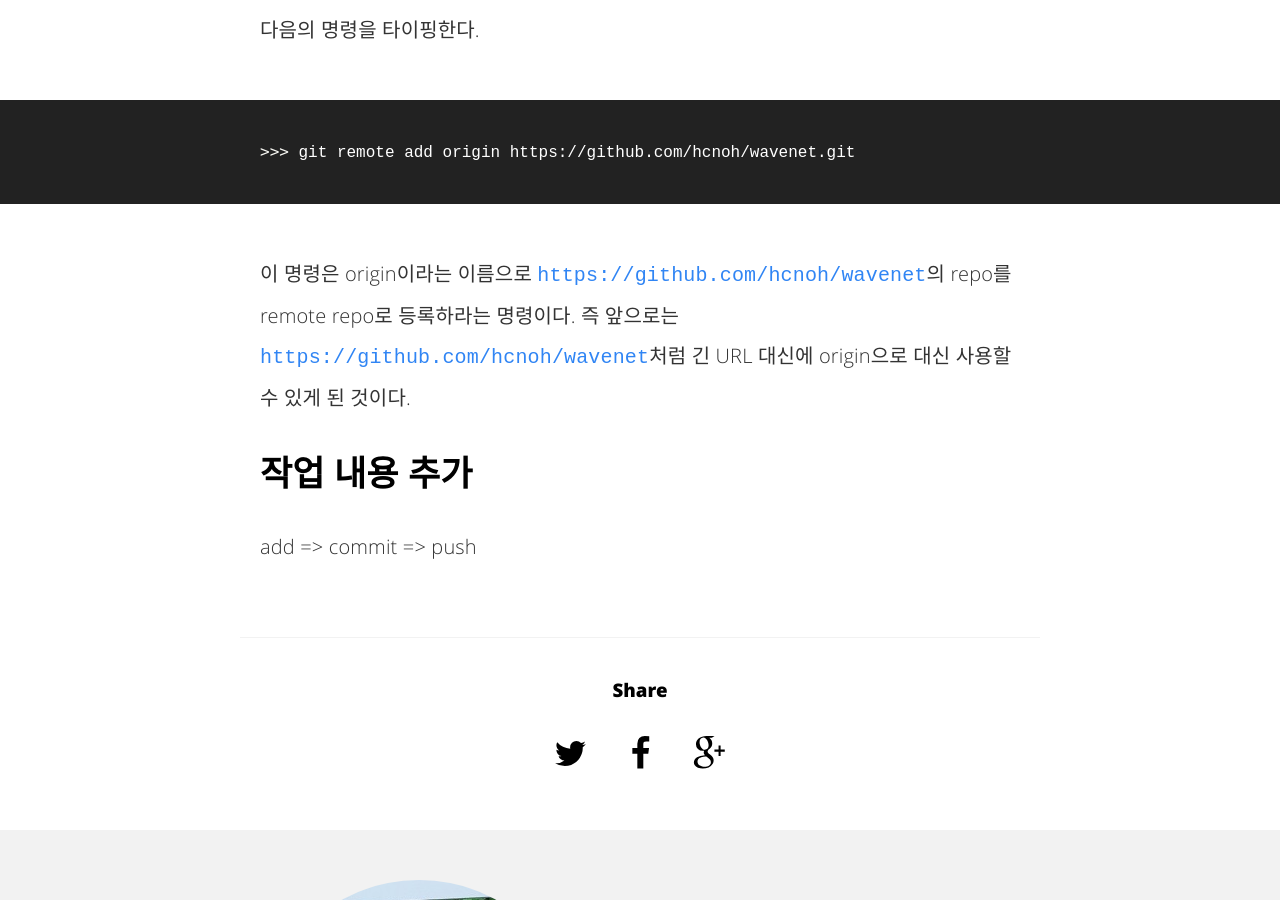
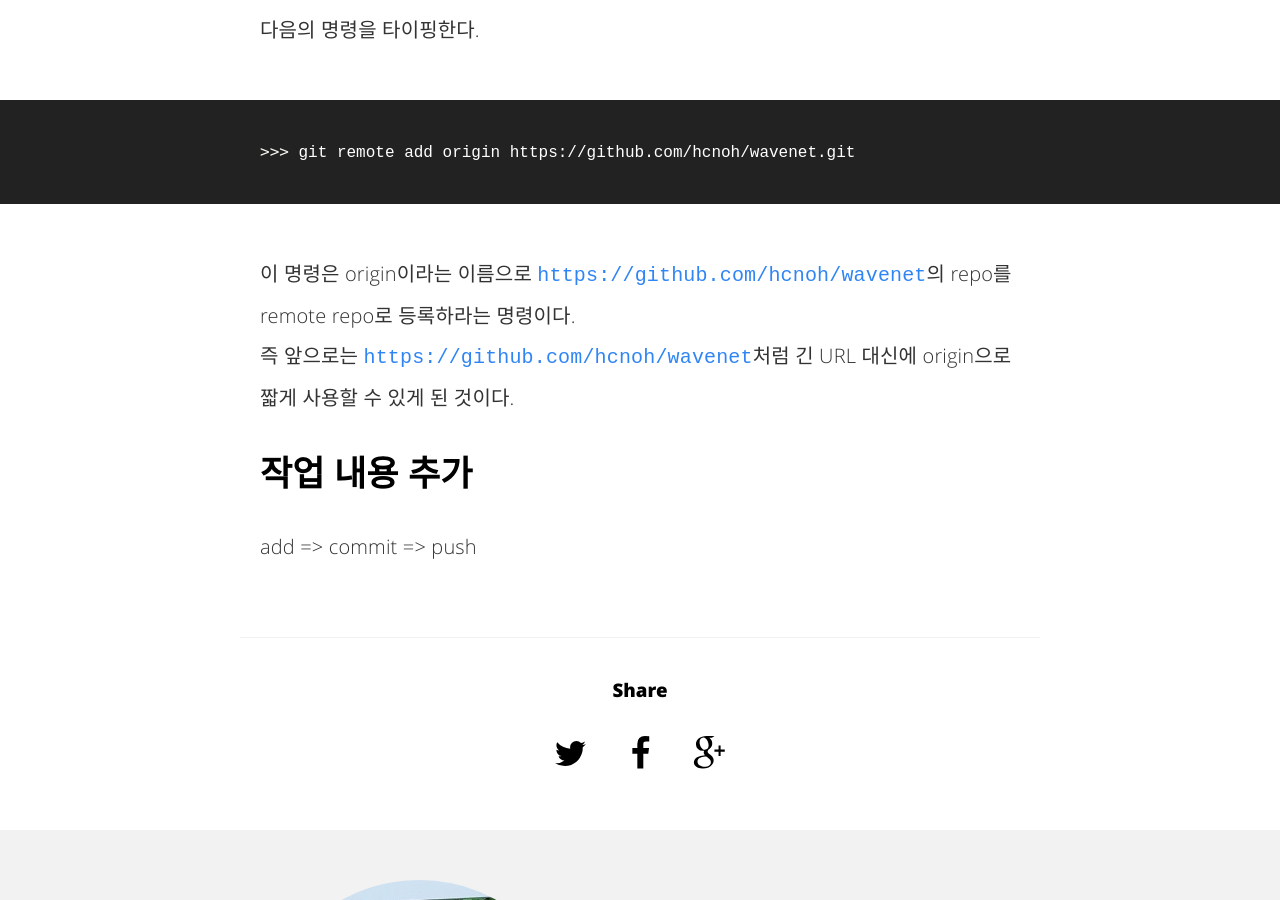
Before and after one commit to hcnoh/blog-prev, a Jekyll site: the page built from _posts/2018-08-20-git-basic-usage.md, in a window 1280 px wide and 900 px high, scrolled down 4955 px. Built offline with Jekyll 4.4.1, drawn with Linux system fonts in a browser that asks for light colours; comment, search, counter and statistics services are not loaded.

Commit message:
Update 2018-08-20-git-basic-usage.md

```diff
--- a/_posts/2018-08-20-git-basic-usage.md
+++ b/_posts/2018-08-20-git-basic-usage.md
@@ -72,7 +72,8 @@ Initialized empty Git repository in /home/hcnoh/wavenet/.git/
 {% highlight bash %}
 >>> git remote add origin https://github.com/hcnoh/wavenet.git
 {% endhighlight %}
-이 명령은 origin이라는 이름으로 `https://github.com/hcnoh/wavenet`의 repo를 remote repo로 등록하라는 명령이다. 즉 앞으로는 `https://github.com/hcnoh/wavenet`처럼 긴 URL 대신에 origin으로 대신 사용할 수 있게 된 것이다.
+이 명령은 origin이라는 이름으로 `https://github.com/hcnoh/wavenet`의 repo를 remote repo로 등록하라는 명령이다.
+즉 앞으로는 `https://github.com/hcnoh/wavenet`처럼 긴 URL 대신에 origin으로 짧게 사용할 수 있게 된 것이다.
 
 ## 작업 내용 추가
 add => commit => push
```
